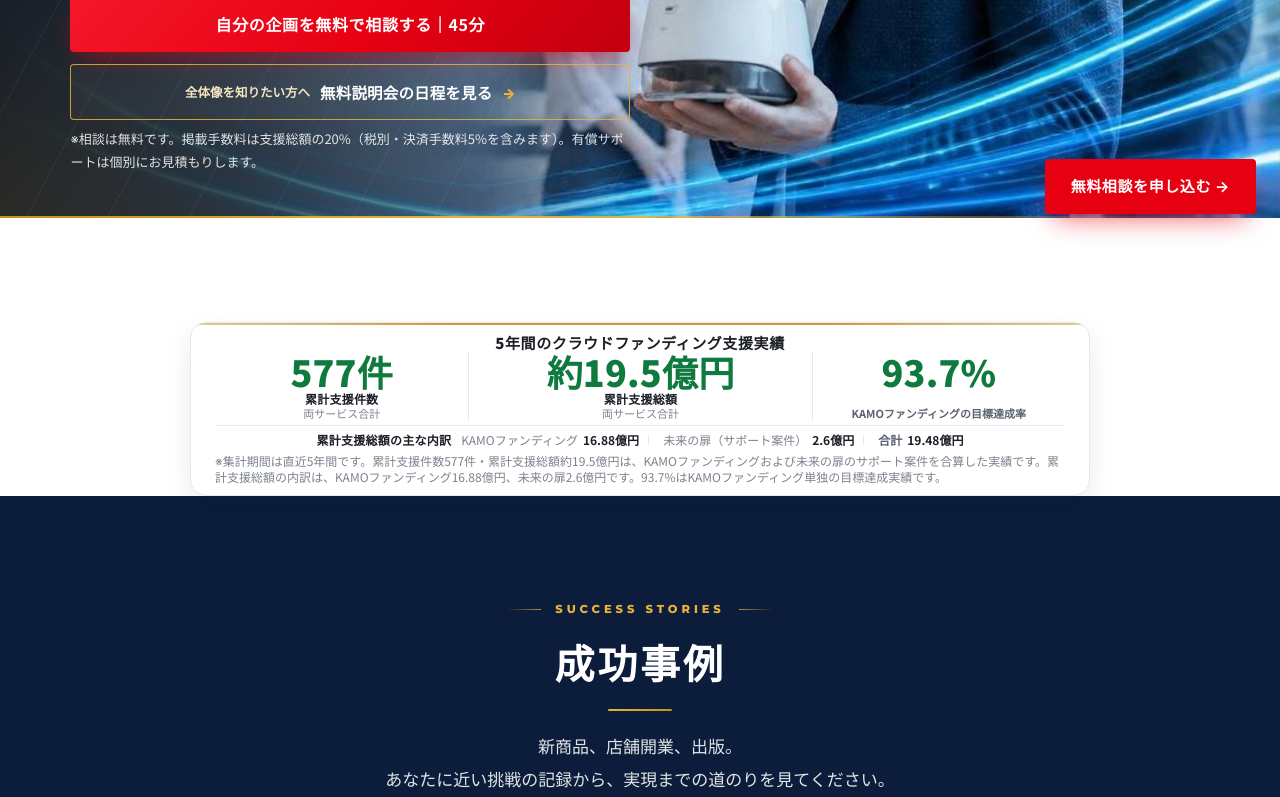
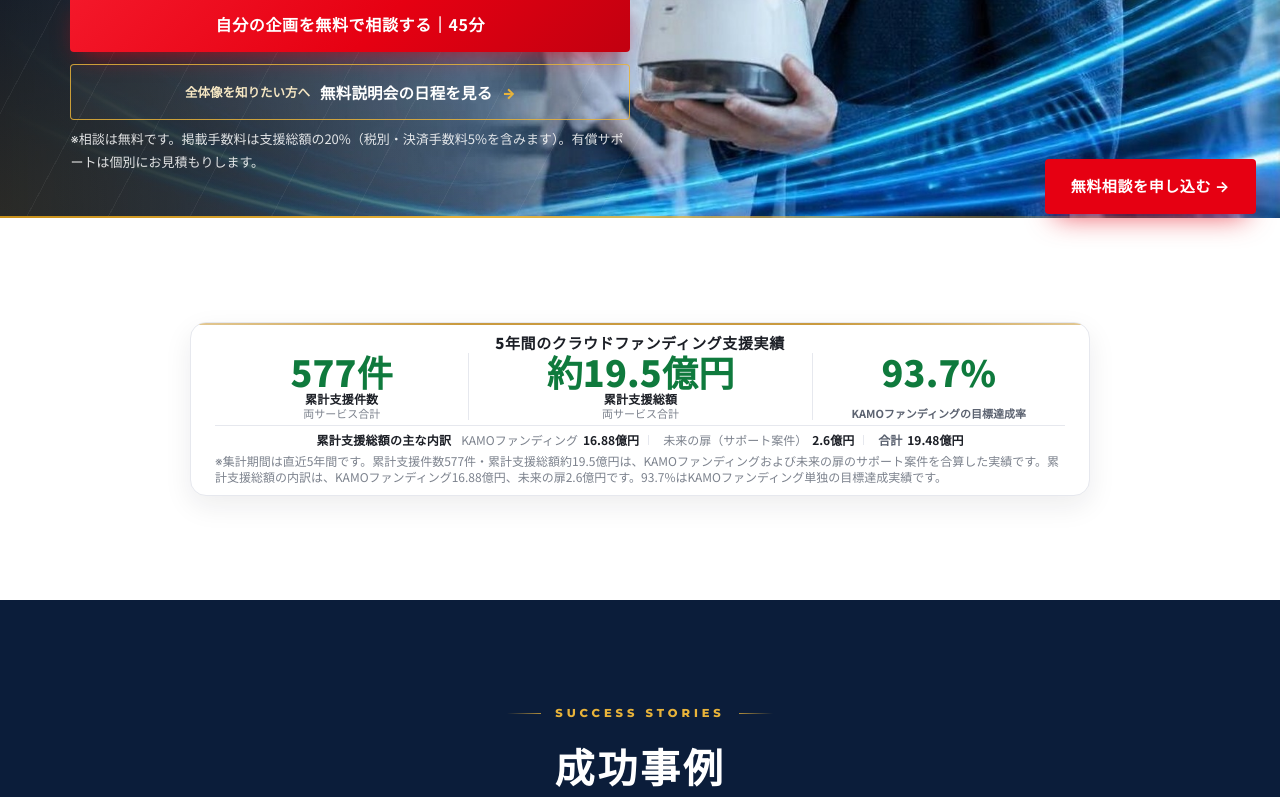
Before and after one commit to adr35760/kamo-funding-app, a Next.js app: page / in a window 1280 px wide. Shown: the part 562-1359 px from the top of the page. Built offline with nearby package versions, Linux system fonts and the light colour scheme; no server answers.

Commit message:
fix(top): 実績バナーの枠を白の面の中央に配置（t iku指示 2026-11-23）

```diff
--- a/src/styles/top-lp.css
+++ b/src/styles/top-lp.css
@@ -270,7 +270,8 @@
    （見た目・中身は src/styles/stats-banner.css が持つ）。ここはトップ側の余白だけ。
    2026-11-22 t iku指示: 構想（3ステップ）より前に単独セクションとして置く。 */
 .tlp-stats {
-  padding: var(--space-section) 0 0;
+  /* 2026-11-23 t iku指示: 実績の枠が下の濃紺に貼り付いて見えるため、白の面の中で上下均等に置く */
+  padding: var(--space-section) 0;
 }
 .kamo-stats-banner.tlp-stats-banner {
   margin-bottom: 0;
@@ -2275,7 +2276,8 @@
 
 /* ===== Z1.5 実績：白の面。上下の余白だけ整える ===== */
 .tlp-page .tlp-stats {
-  padding: var(--space-section) 0 0;
+  /* 2026-11-23 t iku指示: 枠を下に貼り付けず、白の面の中央に置く（上下同量） */
+  padding: var(--space-section) 0;
   background: #fff;
 }
 
```
